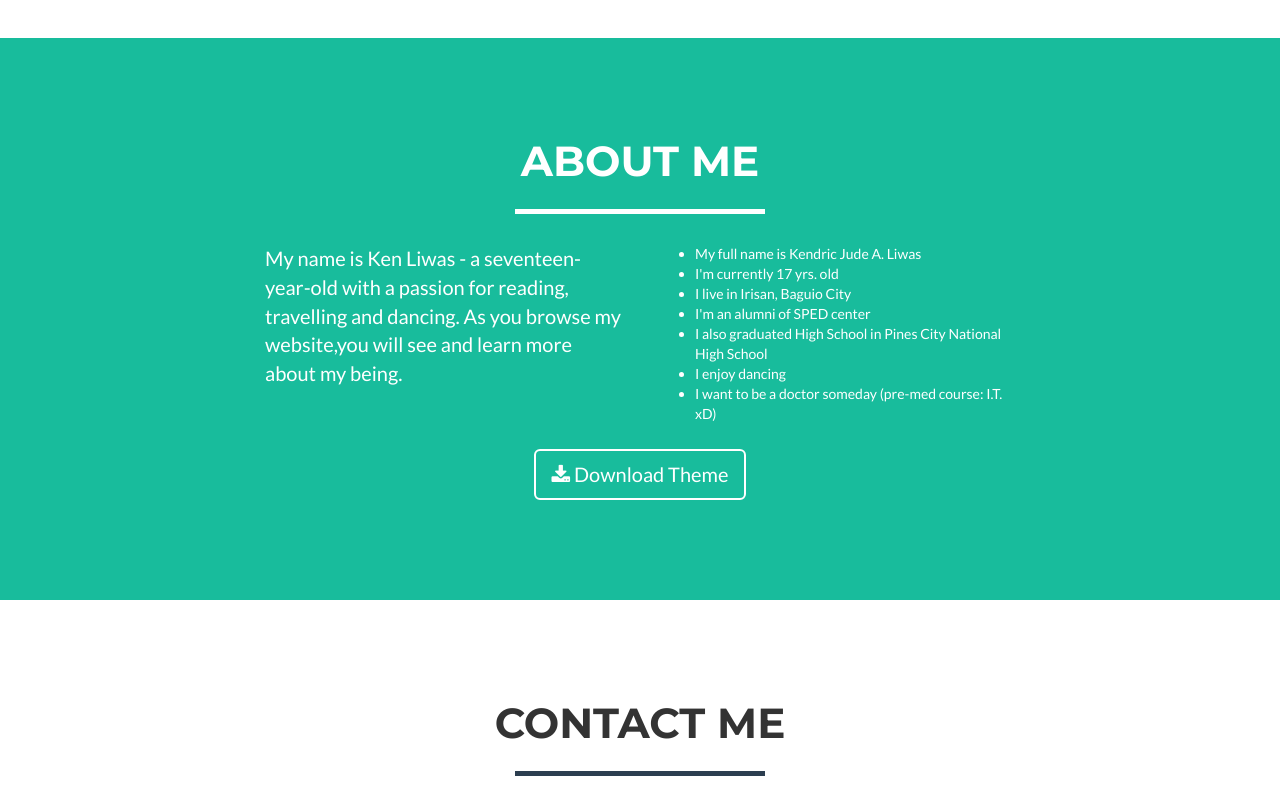
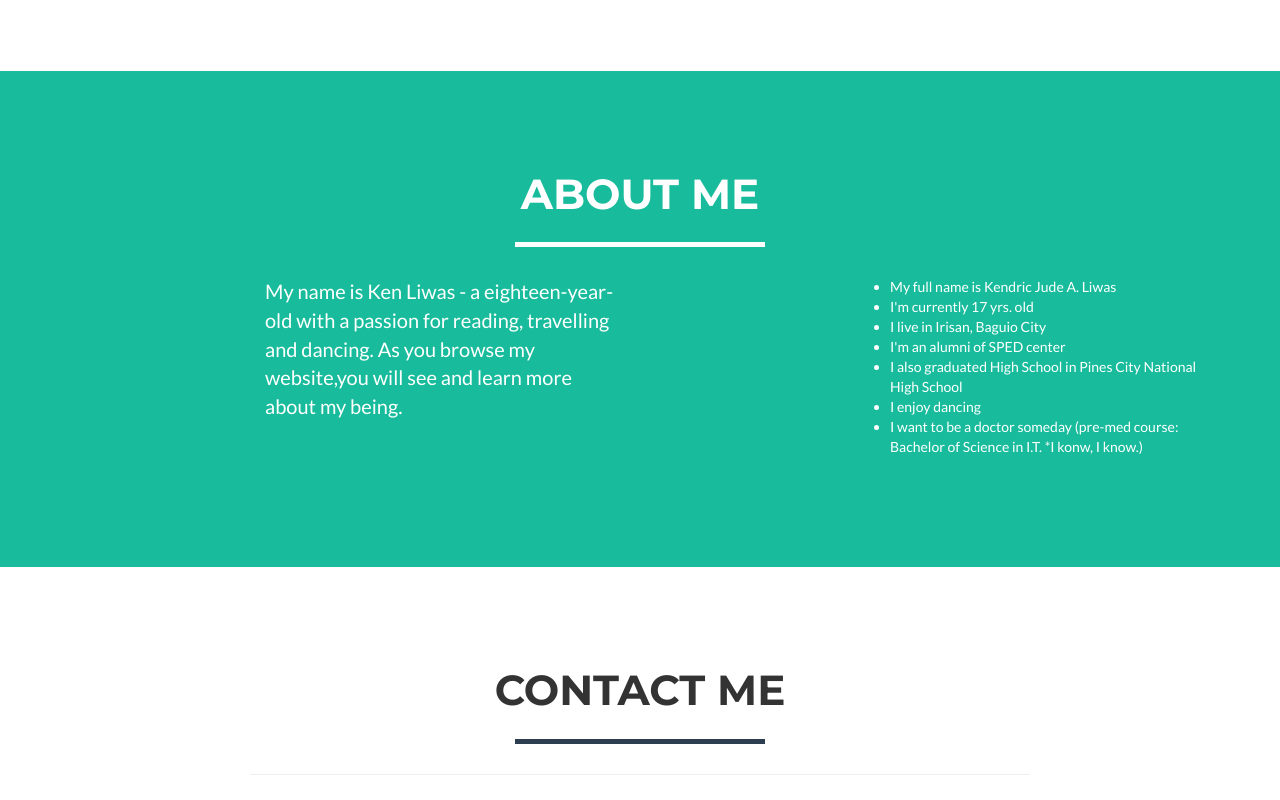
Before and after one commit to kenliwas/kenliwas.github.io, a website: page index.html in a window 1280 px wide. Shown: the part 1295-2095 px from the top of the page. Drawn offline with nearby package versions, Linux system fonts and the light colour scheme.

Commit message:
Update index.html

```diff
--- a/index.html
+++ b/index.html
@@ -71,7 +71,7 @@
         <div class="container">
             <div class="row">
                 <div class="col-lg-12">
-                    <img class="img-responsive" src="ken.png" alt="">
+                    <img class="img-responsive" src="ken.png" alt="" class="img-circle" width="250" height="250">
                     <div class="intro-text">
                         <span class="name">Kendric Liwas</span>
                         <hr class="star-light">
@@ -127,9 +127,9 @@
             </div>
             <div class="row">
                 <div class="col-lg-4 col-lg-offset-2">
-                    <p>﻿My name is Ken Liwas - a seventeen-year-old with a passion for reading, travelling and dancing. As you browse my website,you will see and learn more about my being.</p>
+                    <p>My name is Ken Liwas - a eighteen-year-old with a passion for reading, travelling and dancing. As you browse my website,you will see and learn more about my being.</p>
                 </div>
-                <div class="col-lg-4">
+                <div class="col-lg-4 col-lg-offset-2">
                     <ul>
                         <li>My full name is Kendric Jude A. Liwas</li>
                         <li>I'm currently 17 yrs. old</li>
@@ -137,14 +137,14 @@
                         <li>I'm an alumni of SPED center</li>
                         <li>I also graduated High School in Pines City National High School</li>
                         <li>I enjoy dancing</li>
-                        <li>I want to be a doctor someday (pre-med course: I.T. xD)</li>
+                        <li>I want to be a doctor someday (pre-med course: Bachelor of Science in I.T. *I konw, I know.)</li>
                     </ul>
                 </div>
-                <div class="col-lg-8 col-lg-offset-2 text-center">
+                <!-- <div class="col-lg-8 col-lg-offset-2 text-center">
                     <a href="#" class="btn btn-lg btn-outline">
                         <i class="fa fa-download"></i> Download Theme
                     </a>
-                </div>
+                </div> --->
             </div>
         </div>
     </section>
```
